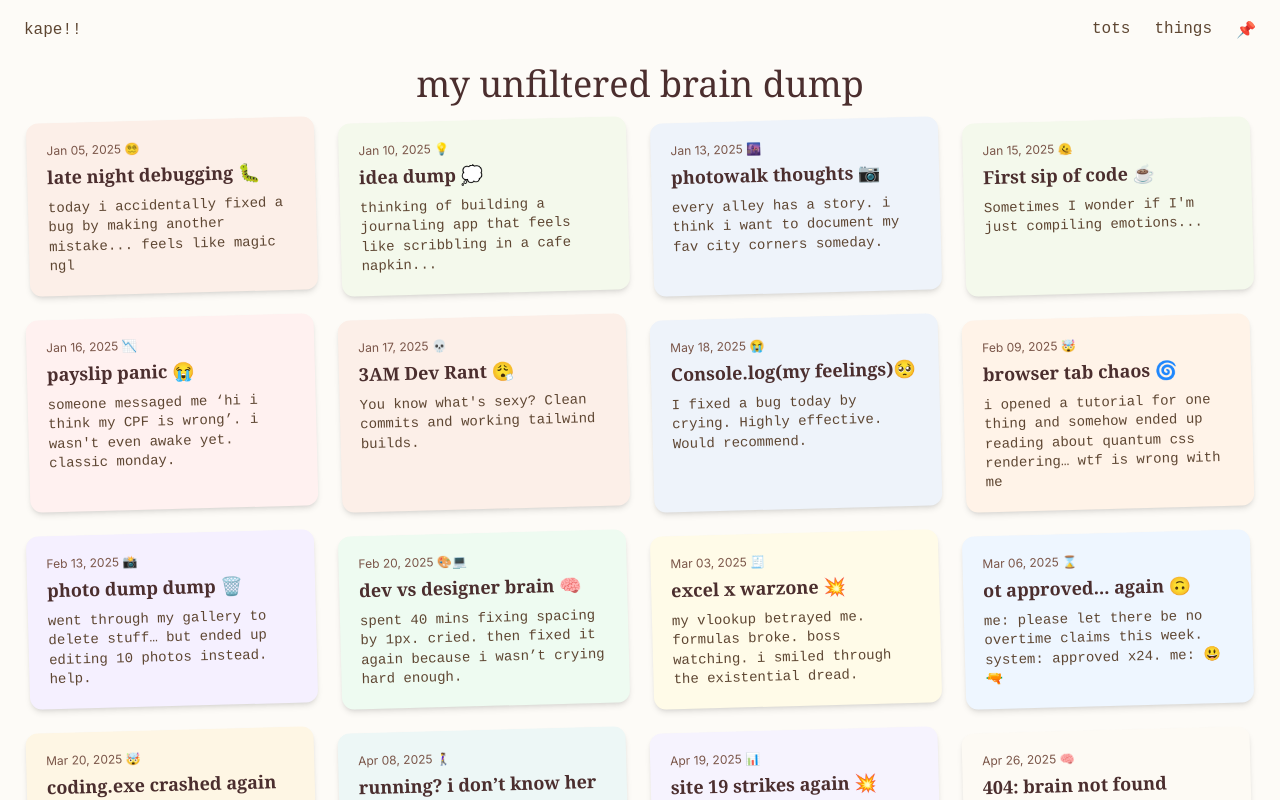
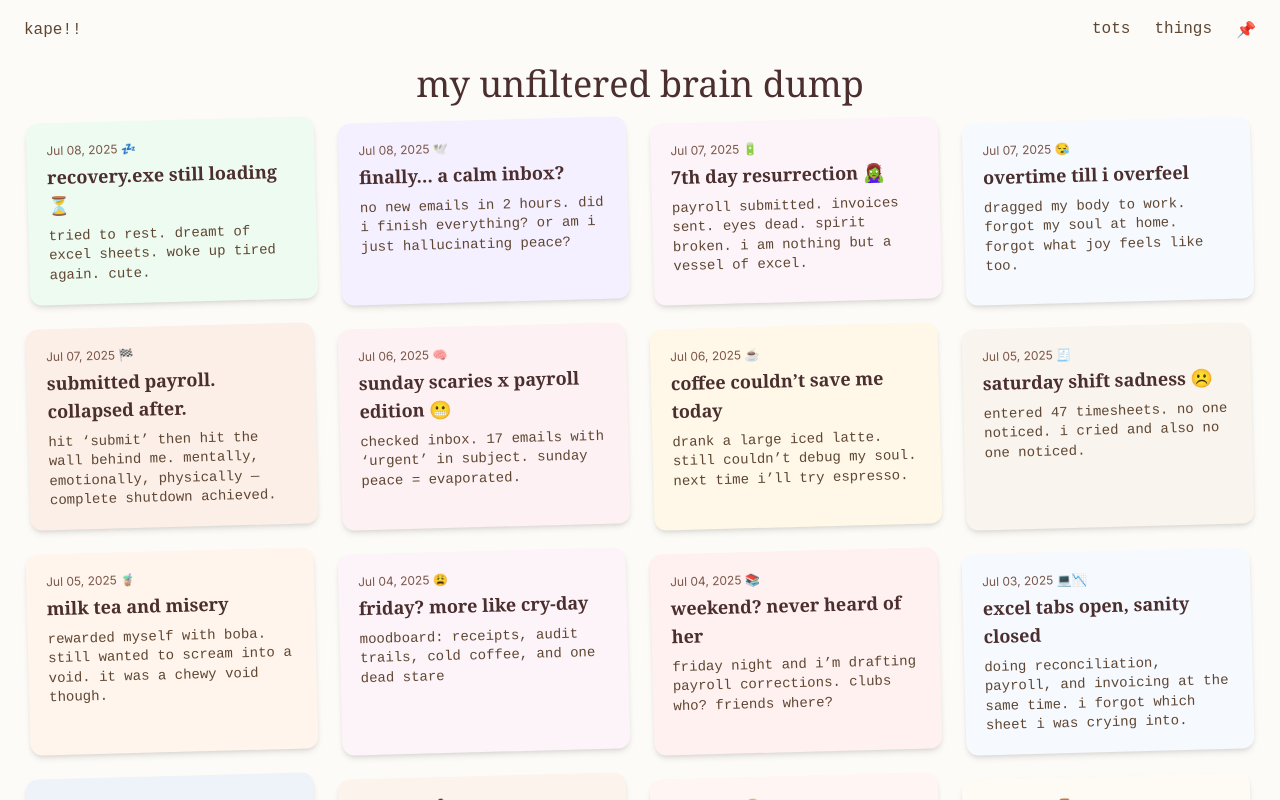
Before and after one commit to eunicemarginel/eunice, a Next.js app: page /blog in a window 1280 px wide. Built offline with nearby package versions, Linux system fonts and the light colour scheme.

Commit message:
add tots enties and make the entires newest to oldest

```diff
--- a/data/totsEntries.ts
+++ b/data/totsEntries.ts
@@ -535,6 +535,167 @@ export const totsEntries: TotsEntryType[] = [
         snippet: "finished one client site, stared at my screen, and immediately got hungry. i code, therefore i crave.",
         bg: 'bg-[#f4f9f5]',
     },
+    {
+        id: 69,
+        title: 'excel marathon pt. 458 🧾',
+        date: 'Jun 29, 2025',
+        mood: '📈',
+        snippet: "8 hours of vlookup, 4 hours of tears, 2 hours of pretending I’m not dying inside. still not done.",
+        bg: 'bg-[#fff4ed]',
+    },
+    {
+        id: 70,
+        title: 'when did saturday become monday? 🤡',
+        date: 'Jun 29, 2025',
+        mood: '😵‍💫',
+        snippet: "working on the weekend like usual... except it’s actually not usual and my soul left 3 hours ago.",
+        bg: 'bg-[#fef6e4]',
+    },
+    {
+        id: 71,
+        title: 'gastritis but make it ✨corporate✨',
+        date: 'Jun 30, 2025',
+        mood: '😩',
+        snippet: "drank 2 coffees, skipped lunch, chased payroll. stomach: ok but why are we fighting???",
+        bg: 'bg-[#fff3f3]',
+    },
+    {
+        id: 72,
+        title: 'brain: buffer overload 💽',
+        date: 'Jun 30, 2025',
+        mood: '💀',
+        snippet: "every tab open is a crisis. every file opened is the wrong one. help.",
+        bg: 'bg-[#f1f6ff]',
+    },
+    {
+        id: 73,
+        title: 'july said hi with a punch 🥊',
+        date: 'Jul 01, 2025',
+        mood: '📅',
+        snippet: "1st of the month and payroll is due. i am but a caffeine-fueled puppet in the hands of excel.",
+        bg: 'bg-[#fffbe8]',
+    },
+    {
+        id: 74,
+        title: 'no lunch break, only data',
+        date: 'Jul 01, 2025',
+        mood: '🍽️',
+        snippet: "someone asked me what i ate for lunch. i said column B to Z.",
+        bg: 'bg-[#f4f9ec]',
+    },
+    {
+        id: 75,
+        title: 'ctrl+s my stomach pls 😭',
+        date: 'Jul 02, 2025',
+        mood: '🤢',
+        snippet: "burning sensation in my upper belly. 100% not from love. 200% from stress and black coffee.",
+        bg: 'bg-[#fff5f2]',
+    },
+    {
+        id: 76,
+        title: 'overtime? overtime. overtime 🙃',
+        date: 'Jul 02, 2025',
+        mood: '⌛',
+        snippet: "left the office at 10PM. office chair now knows my scent.",
+        bg: 'bg-[#fefaf4]',
+    },
+    {
+        id: 77,
+        title: 'sleep debt > actual debt 🥱',
+        date: 'Jul 03, 2025',
+        mood: '🛌',
+        snippet: "had 4 hours of sleep and 42 hours of work. i’m floating. is this enlightenment?",
+        bg: 'bg-[#eef3fa]',
+    },
+    {
+        id: 78,
+        title: 'not the stomach again 🫠',
+        date: 'Jul 03, 2025',
+        mood: '🫃',
+        snippet: "ate a cracker, drank water, and felt like i ran a marathon. where’s the reset button?",
+        bg: 'bg-[#fcf4ec]',
+    },
+    {
+        id: 79,
+        title: 'friday? more like cry-day',
+        date: 'Jul 04, 2025',
+        mood: '😩',
+        snippet: "moodboard: receipts, audit trails, cold coffee, and one dead stare",
+        bg: 'bg-[#fdf4f9]',
+    },
+    {
+        id: 80,
+        title: 'weekend? never heard of her',
+        date: 'Jul 04, 2025',
+        mood: '📚',
+        snippet: "friday night and i’m drafting payroll corrections. clubs who? friends where?",
+        bg: 'bg-[#fff1f0]',
+    },
+    {
+        id: 81,
+        title: 'saturday shift sadness ☹️',
+        date: 'Jul 05, 2025',
+        mood: '🧾',
+        snippet: "entered 47 timesheets. no one noticed. i cried and also no one noticed.",
+        bg: 'bg-[#f9f4ed]',
+    },
+    {
+        id: 82,
+        title: 'milk tea and misery',
+        date: 'Jul 05, 2025',
+        mood: '🧋',
+        snippet: "rewarded myself with boba. still wanted to scream into a void. it was a chewy void though.",
+        bg: 'bg-[#fff5ec]',
+    },
+    {
+        id: 83,
+        title: 'sunday scaries x payroll edition 😬',
+        date: 'Jul 06, 2025',
+        mood: '🧠',
+        snippet: "checked inbox. 17 emails with ‘urgent’ in subject. sunday peace = evaporated.",
+        bg: 'bg-[#fdf1f3]',
+    },
+    {
+        id: 84,
+        title: 'coffee couldn’t save me today',
+        date: 'Jul 06, 2025',
+        mood: '☕️',
+        snippet: "drank a large iced latte. still couldn’t debug my soul. next time i’ll try espresso.",
+        bg: 'bg-[#fff8e8]',
+    },
+    {
+        id: 85,
+        title: 'overtime till i overfeel',
+        date: 'Jul 07, 2025',
+        mood: '😪',
+        snippet: "dragged my body to work. forgot my soul at home. forgot what joy feels like too.",
+        bg: 'bg-[#f6faff]',
+    },
+    {
+        id: 86,
+        title: 'submitted payroll. collapsed after.',
+        date: 'Jul 07, 2025',
+        mood: '🏁',
+        snippet: "hit ‘submit’ then hit the wall behind me. mentally, emotionally, physically — complete shutdown achieved.",
+        bg: 'bg-[#fcefe8]',
+    },
+    {
+        id: 87,
+        title: 'recovery.exe still loading ⏳',
+        date: 'Jul 08, 2025',
+        mood: '💤',
+        snippet: "tried to rest. dreamt of excel sheets. woke up tired again. cute.",
+        bg: 'bg-[#eefbf1]',
+    },
+    {
+        id: 88,
+        title: 'finally… a calm inbox?',
+        date: 'Jul 08, 2025',
+        mood: '🕊️',
+        snippet: "no new emails in 2 hours. did i finish everything? or am i just hallucinating peace?",
+        bg: 'bg-[#f5f0ff]',
+    },
+
 
     // ⤵️ Add the rest of your entries here using the same structure
 ];
--- a/pages/blog.tsx
+++ b/pages/blog.tsx
@@ -16,7 +16,7 @@ export default function Blog() {
     return () => window.removeEventListener('scroll', handleScroll)
   }, [])
 
-  const entries = totsEntries
+  const entries = [...totsEntries].sort((a, b) => new Date(b.date).getTime() - new Date(a.date).getTime())
 
   return (
     <>
```
